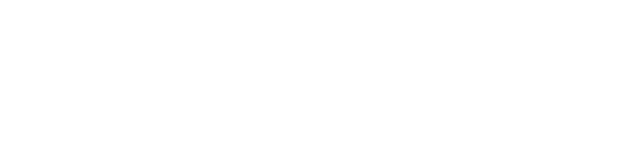
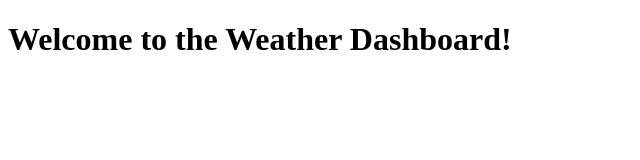
Before and after one commit to AlexNash91/weather-app, a plain HTML site: page index.html in a window 1280 px wide. Shown: the whole page, without its empty margins (0-640 px from the left). Drawn offline with Linux system fonts and the light colour scheme.

Commit message:
added working title

```diff
--- a/index.html
+++ b/index.html
@@ -6,6 +6,9 @@
     <meta name="viewport" content="width=device-width, initial-scale=1.0">
     <title>Weather Dashboard</title>
 </head>
+<h1>
+    Welcome to the Weather Dashboard!
+</h1>
 <body>
 
 </body>
```
